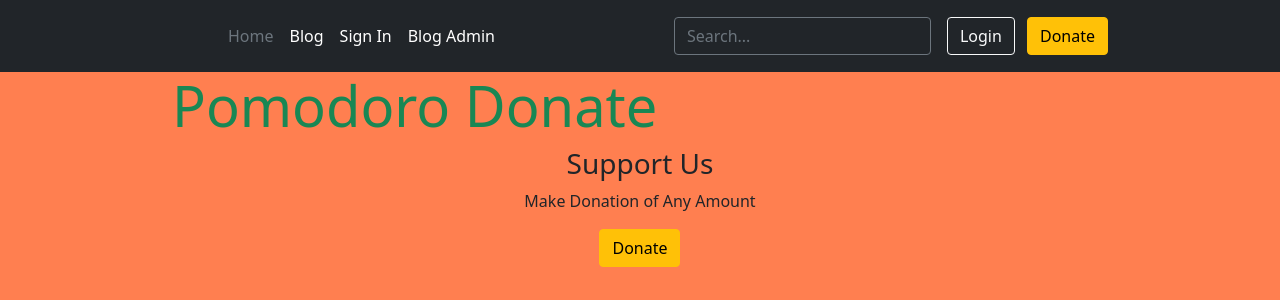
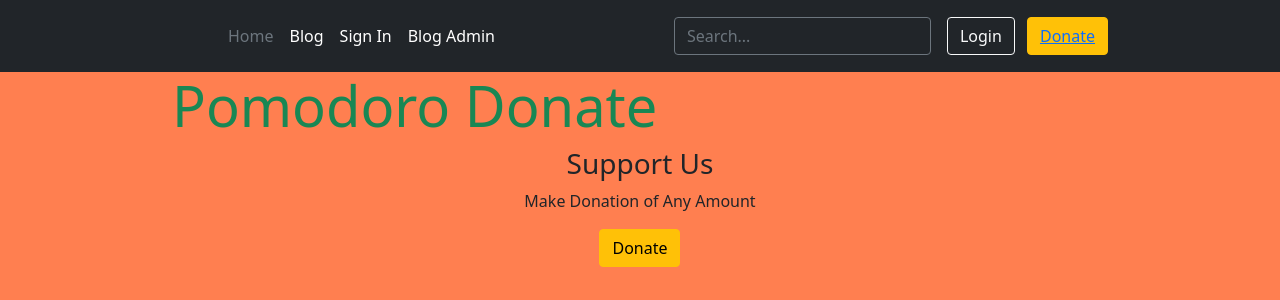
Before and after one commit to NgiapPuoyKoh/django-blogchat-tech, a Django app: page /donate/ in a window 1280 px wide. Shown: the top 300 px of the page. Run offline with Django 3.2, Linux system fonts and the light colour scheme.

Commit message:
Add navbar Home and Donate hrefs and browser favicons

```diff
--- a/templates/base.html
+++ b/templates/base.html
@@ -1,6 +1,6 @@
 {% load static %}
 
-<!doctype html>
+<!DOCTYPE html>
 <html lang="en">
   <head>
 
@@ -17,9 +17,14 @@
 
     {% block corecss %}
       <link href="https://cdn.jsdelivr.net/npm/bootstrap@5.0.1/dist/css/bootstrap.min.css" rel="stylesheet" integrity="sha384-+0n0xVW2eSR5OomGNYDnhzAbDsOXxcvSN1TPprVMTNDbiYZCxYbOOl7+AMvyTG2x" crossorigin="anonymous">
-    <link rel="stylesheet" href="{% static 'css/base.css' %}">
+      <link rel="stylesheet" type="text/css" href="{% static 'css/base.css' %}">
       <!-- Favicon -->
-    <link rel="icon" type="image/jpg" href="{% static 'favicon/pomodoro.jpg' %}" />
+        <link rel="icon" type="image/png" sizes="16x16" href="{% static 'favicon/android-chrome-192x192.png' %}">
+        <link rel="icon" type="image/png" sizes="16x16" href="{% static 'favicon/android-chrome-512x512.png' %}">
+        <link rel="apple-touch-icon" sizes="180x180" href="{% static 'favicon/apple-touch-icon.png' %}">
+        <link rel="icon" type="image/png" sizes="16x16" href="{% static 'favicon/favicon-16x16.png' %}">
+        <link rel="icon" type="image/png" sizes="32x32" href="{% static 'favicon/favicon-32x32.png' %}">
+        {% comment %} <link rel="icon" type="image/jpg" href="{% static 'favicon/pomodoro.jpg' %}" /> {% endcomment %}
       <!-- Bootstrap5 headers css -->
       <link href="{% static 'css/base.css' %}" rel="stylesheet">
       <link href="{% static 'css/headers.css' %}" rel="stylesheet">
@@ -27,7 +32,6 @@
 
     {% block extra_css %}
     {% endblock %}
-
 
     {% block corejs %}
       <script src="https://cdn.jsdelivr.net/npm/@popperjs/core@2.9.2/dist/umd/popper.min.js" integrity="sha384-IQsoLXl5PILFhosVNubq5LC7Qb9DXgDA9i+tQ8Zj3iwWAwPtgFTxbJ8NT4GN1R8p" crossorigin="anonymous"></script>
@@ -50,7 +54,7 @@
           </a>
 
           <ul class="nav col-12 col-lg-auto me-lg-auto mb-2 justify-content-center mb-md-0">
-            <li><a href="#" class="nav-link px-2 text-secondary">Home</a></li>
+            <li><a href="{% url 'home' %}" class="nav-link px-2 text-secondary">Home</a></li>
             <li><a href="#" class="nav-link px-2 text-white">Blog</a></li>
             <li><a href="#" class="nav-link px-2 text-white">Sign In</a></li>
             <li><a href="#" class="nav-link px-2 text-white">Blog Admin</a></li>
@@ -62,7 +66,9 @@
 
           <div class="text-end">
             <button type="button" class="btn btn-outline-light me-2">Login</button>
-            <button type="button" class="btn btn-warning">Donate</button>
+            <button type="button" class="btn btn-warning">
+                  <a href="{% url 'donate' %}">Donate</a>
+            </button>
           </div>
         </div>
       </div>
```
Also changed, not shown: static/favicon/android-chrome-192x192.png (added), static/favicon/android-chrome-512x512.png (added), static/favicon/apple-touch-icon.png (added), static/favicon/favicon-16x16.png (added), static/favicon/favicon-32x32.png (added), static/favicon/pomodoro.jpg (deleted). Lines whose indentation alone changed are shown as unchanged.
